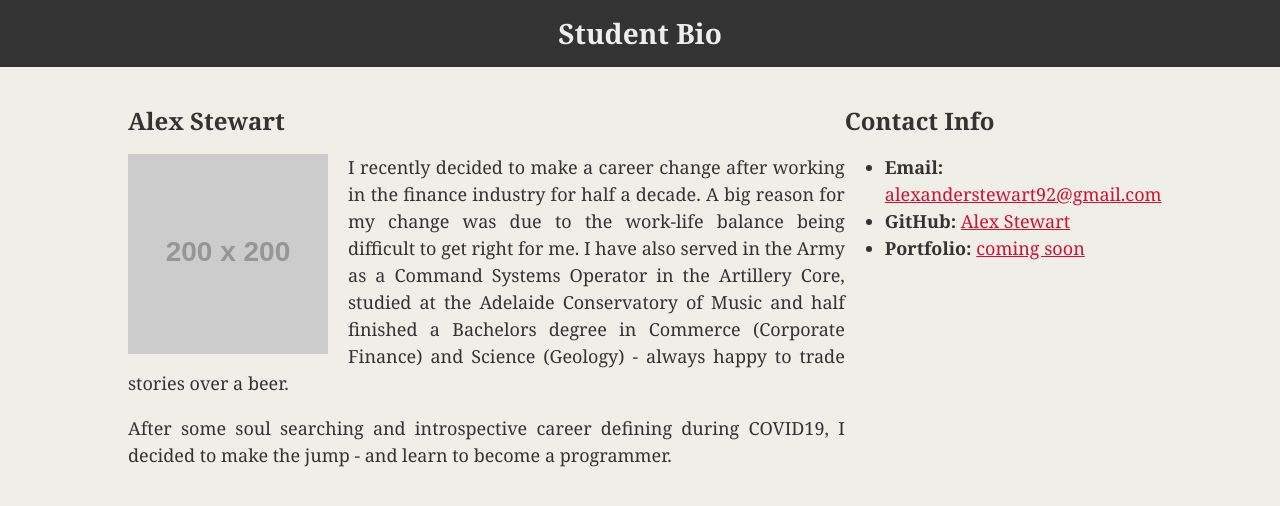
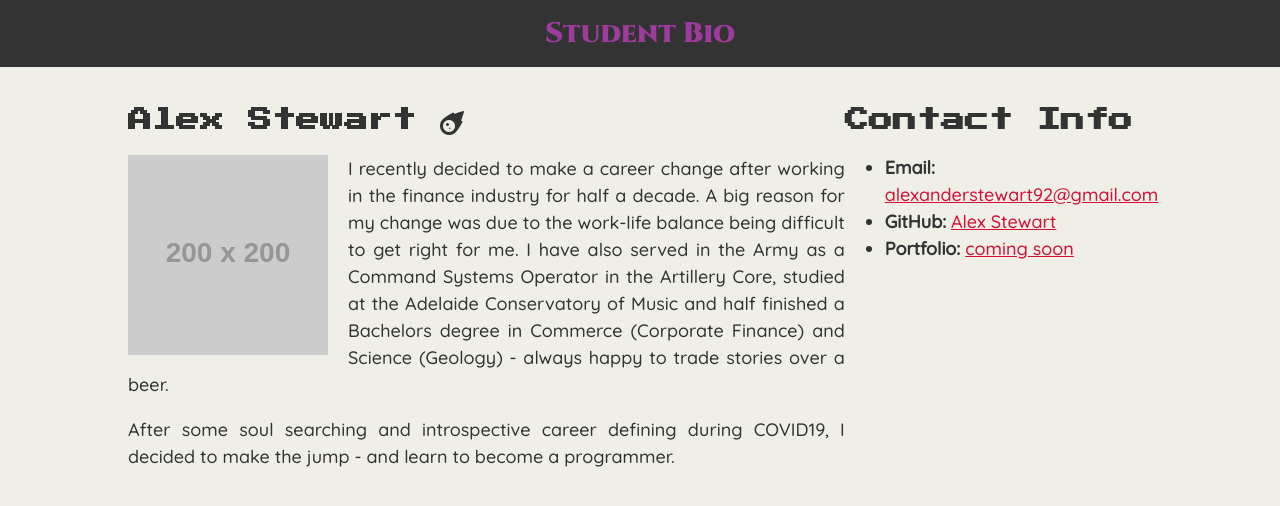
Before and after one commit to alex-stew/vanilla-js-portfolio, a plain HTML site: page index.html in a window 1280 px wide. Drawn offline with Linux system fonts and the light colour scheme; files that its build step writes are made by us from their sources; placeholder pictures from the web are drawn by us.

Commit message:
tuesday HW changes

```diff
--- a/index.html
+++ b/index.html
@@ -5,9 +5,16 @@
     <meta charset="UTF-8">
     <title>Alex Stewart Student Bio</title>
 
+    <link rel="preconnect" href="https://fonts.gstatic.com">
+    <link href="https://fonts.googleapis.com/css2?family=Quicksand:wght@500&display=swap" rel="stylesheet">
+    <link rel="preconnect" href="https://fonts.gstatic.com">
+    <link rel="preconnect" href="https://fonts.gstatic.com">
+    <link href="https://fonts.googleapis.com/css2?family=Press+Start+2P&display=swap" rel="stylesheet">
+    <link href="https://fonts.googleapis.com/css2?family=Cinzel:wght@900&family=Quicksand:wght@500&display=swap"
+        rel="stylesheet">
     <link rel="stylesheet-reset" href="../alex-stew.github.io/reset.css" />
-
-    <link rel="stylesheet" type= text/css href="../alex-stew.github.io/style.css" />
+    <link rel="stylesheet" type=text/css href="../alex-stew.github.io/style.css" />
+    <link rel="stylesheet" href="https://cdnjs.cloudflare.com/ajax/libs/font-awesome/5.15.1/css/all.min.css" integrity="sha512-+4zCK9k+qNFUR5X+cKL9EIR+ZOhtIloNl9GIKS57V1MyNsYpYcUrUeQc9vNfzsWfV28IaLL3i96P9sdNyeRssA==" crossorigin="anonymous" />
 
 </head>
 
@@ -20,7 +27,7 @@
 
         <section id="main-bio">
 
-            <h2>Alex Stewart</h2>
+            <h2>Alex Stewart <i class="fas fa-meteor"></i> </h2>
 
             <img id="bio-image" src="https://placehold.it/200x200" alt="Alex" />
 
--- a/style.css
+++ b/style.css
@@ -1,7 +1,7 @@
 body {
     padding: 0;
     margin: 0;
-    font-family: Georgia, "Times New Roman", Times, serif;
+    font-family:'Quicksand', sans-serif;;
     font-size: 18px;
     text-align: justify;
     line-height: 150%;
@@ -11,6 +11,7 @@ body {
 
   header {
     background: #333;
+    font-family: 'Cinzel', serif;
   }
 
   h1 {
@@ -18,12 +19,13 @@ body {
     margin: 0;
     margin-bottom: 20px;
     font-size: 28px;
-    color: #eee;
+    color: rgb(158, 60, 158);
     text-align: center;
   }
 
   h2 {
     font-size: 24px;
+    font-family: 'Press Start 2P', cursive;
   }
 
   a {
```
